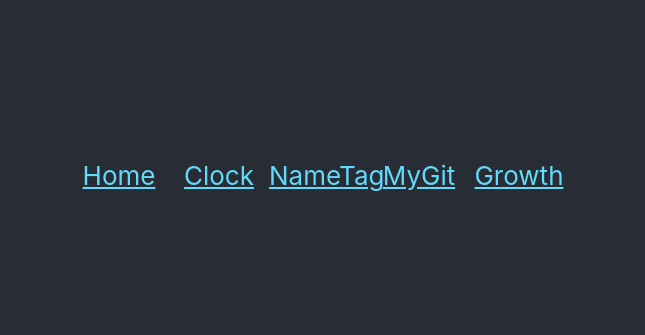
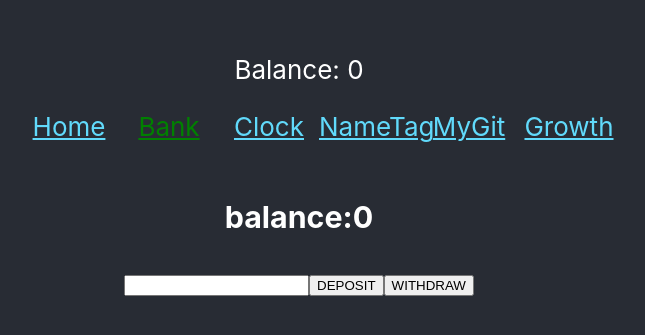
Before and after one commit to shwjdgh34/react-hook, a React (Create React App) app: page /bank in a window 1280 px wide. Shown: the part 225-560 px from the top of the page, without its empty margins (341-986 px from the left). Built offline with nearby package versions, Linux system fonts and the light colour scheme.

Commit message:
react-redux practice by Bank page

```diff
--- a/package.json
+++ b/package.json
@@ -9,8 +9,10 @@
     "node-sass": "^4.13.0",
     "react": "^16.12.0",
     "react-dom": "^16.12.0",
+    "react-redux": "^7.1.3",
     "react-router-dom": "^5.1.2",
-    "react-scripts": "3.3.0"
+    "react-scripts": "3.3.0",
+    "redux": "^4.0.4"
   },
   "scripts": {
     "start": "react-scripts start",
--- a/src/App.js
+++ b/src/App.js
@@ -1,21 +1,20 @@
 import React from 'react';
-import {
-  BrowserRouter as Router,
-  Route,
-  Link,
-  NavLink
-} from 'react-router-dom';
+import { BrowserRouter as Router, Route, NavLink } from 'react-router-dom';
 import './App.scss';
 import Growth from './pages/Growth';
 import Clock from './pages/Clock';
 import MyGit from './pages/MyGit';
 import NameTag from './pages/NameTag';
 import Home from './pages/Home';
+import Bank from './pages/Bank';
+import { useSelector } from 'react-redux';
 function App() {
+  const balance = useSelector(state => state.balance);
   return (
     <Router>
       <div className="App">
         <header className="App-header">
+          <div>Balance: {balance}</div>
           <ul className="ul-style">
             <li className="li-style">
               <NavLink
@@ -25,6 +24,16 @@ function App() {
                 activeClassName="active-link"
               >
                 Home
+              </NavLink>
+            </li>
+            <li className="li-style">
+              <NavLink
+                exact
+                className="App-link"
+                to="/bank"
+                activeClassName="active-link"
+              >
+                Bank
               </NavLink>
             </li>
             <li className="li-style">
@@ -74,6 +83,7 @@ function App() {
           <Route exact path="/nametag" component={NameTag} />
           <Route exact path="/mygit" component={MyGit} />
           <Route exact path="/growth" component={Growth} />
+          <Route exact path="/bank" component={Bank} />
         </header>
       </div>
     </Router>
--- a/src/index.js
+++ b/src/index.js
@@ -2,5 +2,14 @@ import React from 'react';
 import ReactDOM from 'react-dom';
 import './index.scss';
 import App from './App';
+import { createStore } from 'redux';
+import reducer from './store/reducer';
+import { Provider } from 'react-redux';
 
-ReactDOM.render(<App />, document.getElementById('root'));
+const store = createStore(reducer);
+ReactDOM.render(
+  <Provider store={store}>
+    <App />
+  </Provider>,
+  document.getElementById('root')
+);
--- /dev/null
+++ b/src/pages/Bank/index.js
@@ -0,0 +1,37 @@
+import React, { useState, useEffect } from 'react';
+import { useSelector, useDispatch } from 'react-redux';
+function Bank() {
+  const balance = useSelector(state => state.balance);
+  const dispatch = useDispatch();
+  const [money, setMoney] = useState('');
+  const depositHandle = () => {
+    const newMoney = Number(money);
+    if (newMoney) dispatch({ type: 'DEPOSIT', payload: newMoney });
+    else alert('❗️INPUT NUMBER ❗️');
+  };
+  const withdrawHandle = () => {
+    const newMoney = Number(money);
+    if (newMoney) dispatch({ type: 'WITHDRAW', payload: newMoney });
+    else alert('❗️INPUT NUMBER ❗️');
+  };
+  useEffect(() => {
+    console.log(typeof money);
+    console.log(money);
+  });
+  return (
+    <div>
+      <h3>balance:{balance} </h3>
+      <input
+        type="text"
+        value={money}
+        onChange={e => {
+          setMoney(e.target.value);
+        }}
+      ></input>
+      <button onClick={depositHandle}>DEPOSIT</button>
+      <button onClick={withdrawHandle}>WITHDRAW</button>
+    </div>
+  );
+}
+
+export default Bank;
--- /dev/null
+++ b/src/store/reducer.js
@@ -0,0 +1,16 @@
+const initialState = {
+  balance: 0
+};
+
+function reducer(state = initialState, action) {
+  switch (action.type) {
+    case 'DEPOSIT':
+      return { balance: state.balance + action.payload };
+    case 'WITHDRAW':
+      return { balance: state.balance - action.payload };
+    default:
+      return state;
+  }
+}
+
+export default reducer;
```
Also changed, not shown: 2 other files (tests, documents, lock files or other folders).
